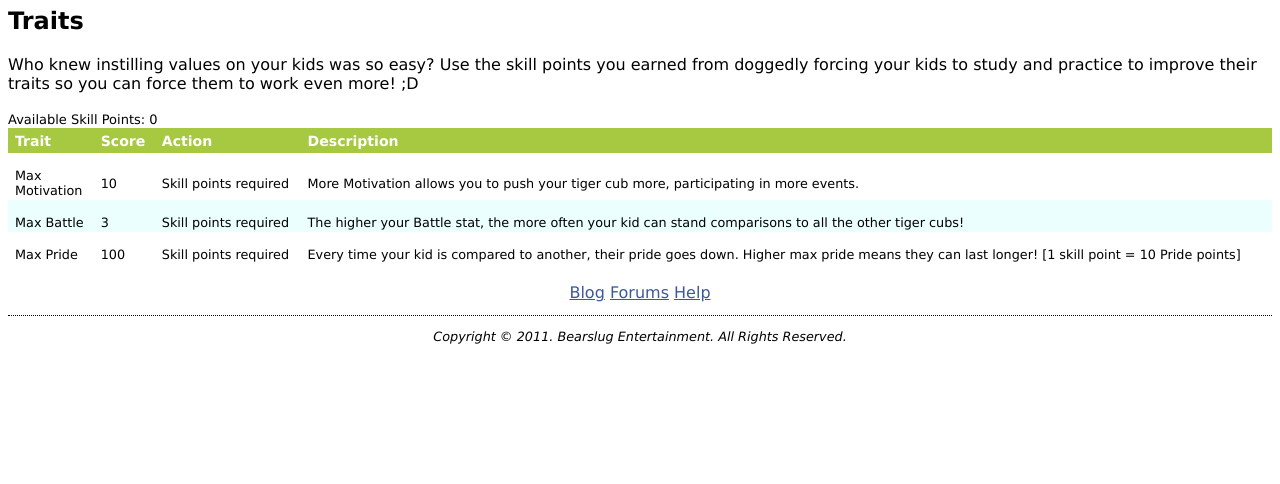
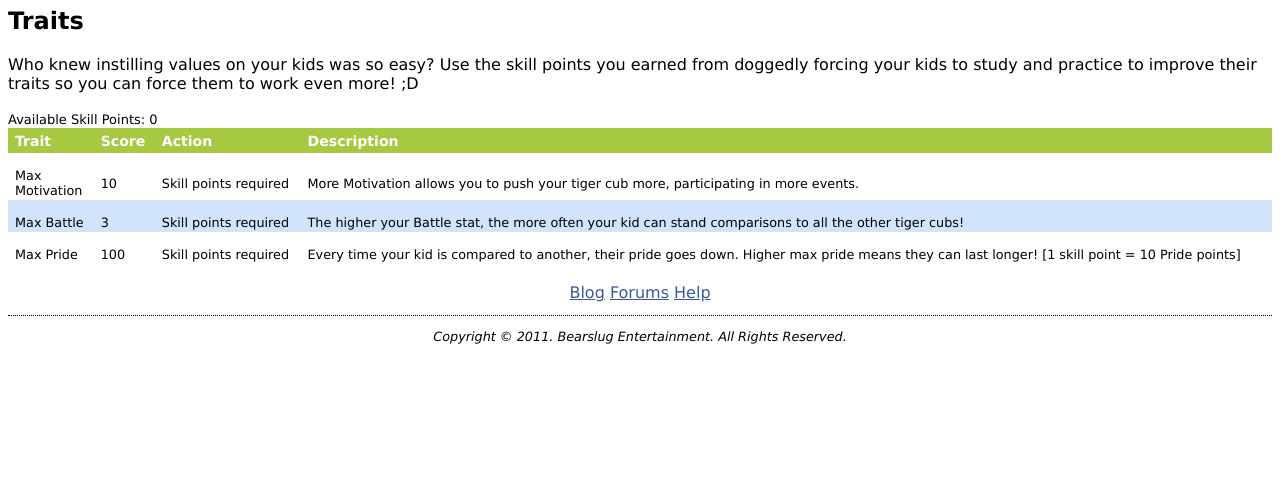
Before and after one commit to mekalika/Blue-Penguin, a PHP site: page /traits.php in a window 1280 px wide. Shown: the part 316-800 px from the top of the page. Run offline with PHP 8.4, Linux system fonts and the light colour scheme; a user stored in the database is signed in; data comes from the database, SQL or seed files in the repository.

Commit message:
style update for traits tables

```diff
--- a/styles/style.css
+++ b/styles/style.css
@@ -106,7 +106,6 @@ CSS Library: http://www.bitrepository.com/
   ul.navbar a {
     text-decoration: none }
 
-
   h1 {
     font-family: Verdana, Helvetica, Arial, SunSans-Regular, sans-serif }
   h2 {
@@ -203,7 +202,7 @@ CSS Library: http://www.bitrepository.com/
     background-color:#ffffff; }
   #traits tr.alt td {
     color:#000000;
-    background-color:#ECFFFF; }
+    background-color:#D2E4FC; }
   #traits tr.selected td {
     color:#000000;
     background-color:#D6ADFF; }
```
